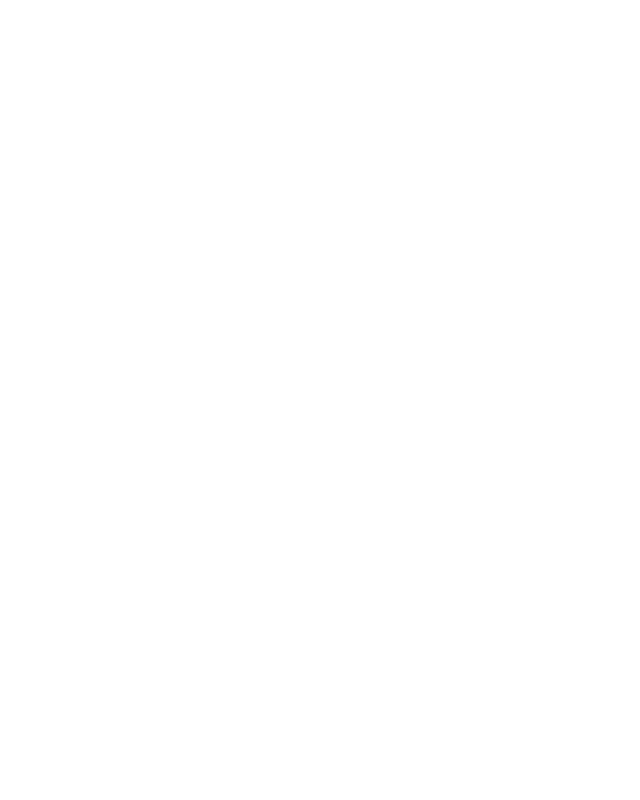
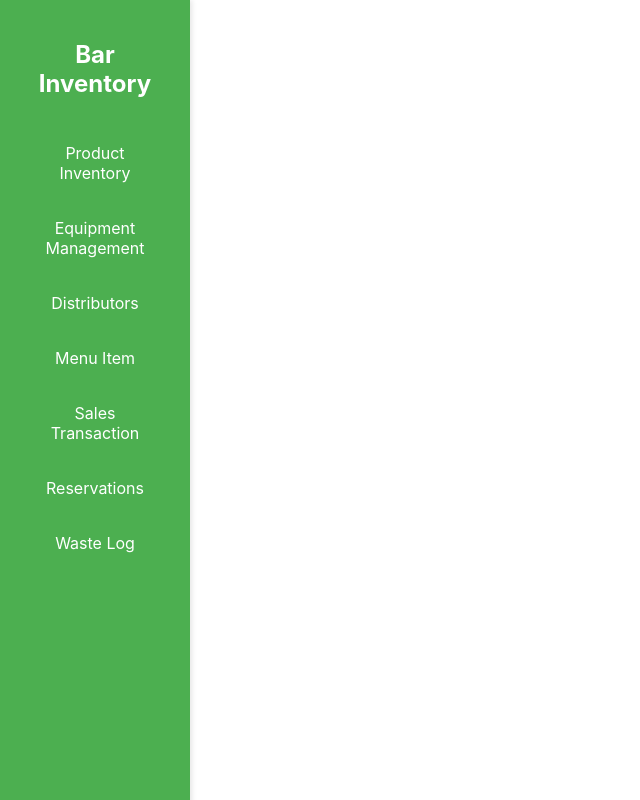
Before and after one commit to anusham9/bar-inventory-react-web-app, a React (Create React App) app: page / in a window 1280 px wide. Before the commit this address had no page. Shown: the whole page, without its empty margins (0-640 px from the left). Built offline with nearby package versions, Linux system fonts and the light colour scheme.

Commit message:
implemented the navigation sidebar

```diff
--- a/src/App.tsx
+++ b/src/App.tsx
@@ -3,18 +3,22 @@ import { BrowserRouter as Router, Routes, Route } from 'react-router-dom';
 import SalesTransactionPage from './pages/SalesTransactionPage';
 import ProductInventory from './pages/ProductInventoryPage';
 import EquipmentManagement from './pages/EquipmentPage';
-import logo from './logo.svg';
+import Sidebar from './pages/Sidebar'; // Import the Sidebar component
 import './App.css';
 
 function App() {
   return (
-    <div className="App">
+    <div className="App" style={{ display: 'flex' }}>
       <Router>
-        <Routes>
-          <Route path="/view/sales-transaction" element={<SalesTransactionPage />} />
-          <Route path="/view/product-inventory" element={<ProductInventory />} />
-          <Route path="/view/equipment" element={<EquipmentManagement />} />
-        </Routes>
+        <Sidebar />
+        {/* Main content area */}
+        <div style={{ marginLeft: '150px', padding: '20px', width: '100%' }}>
+          <Routes>
+            <Route path="/view/sales-transaction" element={<SalesTransactionPage />} />
+            <Route path="/view/product-inventory" element={<ProductInventory />} />
+            <Route path="/view/equipment" element={<EquipmentManagement />} />
+          </Routes>
+        </div>
       </Router>
     </div>
   );
--- /dev/null
+++ b/src/css/Sidebar.css
@@ -0,0 +1,57 @@
+/* Sidebar container */
+.sidebar {
+    width: 150px;
+    height: 100vh;
+    position: fixed;
+    background-color: #4caf50; /* Green background */
+    color: white;
+    display: flex;
+    flex-direction: column;
+    padding: 20px;
+    box-shadow: 2px 0 5px rgba(0, 0, 0, 0.1);
+  }
+
+  /* Sidebar title */
+  .sidebar-title {
+    font-size: 1.5rem;
+    font-weight: bold;
+    margin-bottom: 20px;
+    text-align: center;
+    color: white;
+  }
+
+  /* Sidebar menu */
+  .sidebar-menu {
+    list-style: none;
+    padding: 0;
+    margin: 0;
+    flex-grow: 1;
+  }
+
+  /* Sidebar menu items */
+  .sidebar-menu li {
+    margin: 15px 0;
+  }
+
+  /* Sidebar links */
+  .sidebar-menu a {
+    text-decoration: none;
+    color: white; /* White text for better contrast */
+    font-size: 1rem;
+    display: block;
+    padding: 10px 15px;
+    border-radius: 5px;
+    transition: all 0.3s;
+  }
+
+  /* Active link styling */
+  .sidebar-menu a.active-link {
+    background-color: #388e3c; /* Slightly darker green for active links */
+    color: white;
+  }
+
+  /* Hover effect */
+  .sidebar-menu a:hover {
+    background-color: #388e3c; /* Match hover color to active link color */
+    color: white;
+  }
--- /dev/null
+++ b/src/pages/Sidebar.tsx
@@ -0,0 +1,69 @@
+import { NavLink } from "react-router-dom";
+import "../css/Sidebar.css";
+
+export default function Sidebar(){
+  return (
+    <div className="sidebar">
+      <h2 className="sidebar-title">Bar Inventory</h2>
+      <ul className="sidebar-menu">
+        <li>
+          <NavLink
+            to="/view/product-inventory"
+            className={({ isActive }) => (isActive ? "active-link" : "")}
+          >
+            Product Inventory
+          </NavLink>
+        </li>
+        <li>
+          <NavLink
+            to="/view/equipment"
+            className={({ isActive }) => (isActive ? "active-link" : "")}
+          >
+            Equipment Management
+          </NavLink>
+        </li>
+        <li>
+          <NavLink
+            to="/view/distributors"
+            className={({ isActive }) => (isActive ? "active-link" : "")}
+          >
+            Distributors
+          </NavLink>
+        </li>
+        <li>
+          <NavLink
+            to="/view/menu-item"
+            className={({ isActive }) => (isActive ? "active-link" : "")}
+          >
+            Menu Item
+          </NavLink>
+        </li>
+        <li>
+          <NavLink
+            to="/view/sales-transaction"
+            className={({ isActive }) => (isActive ? "active-link" : "")}
+          >
+            Sales Transaction
+          </NavLink>
+        </li>
+        <li>
+          <NavLink
+            to="/view/reservations"
+            className={({ isActive }) => (isActive ? "active-link" : "")}
+          >
+            Reservations
+          </NavLink>
+        </li>
+        <li>
+          <NavLink
+            to="/view/waste-log"
+            className={({ isActive }) => (isActive ? "active-link" : "")}
+          >
+            Waste Log
+          </NavLink>
+        </li>
+        {/* Add more links as needed */}
+      </ul>
+    </div>
+  );
+};
```
